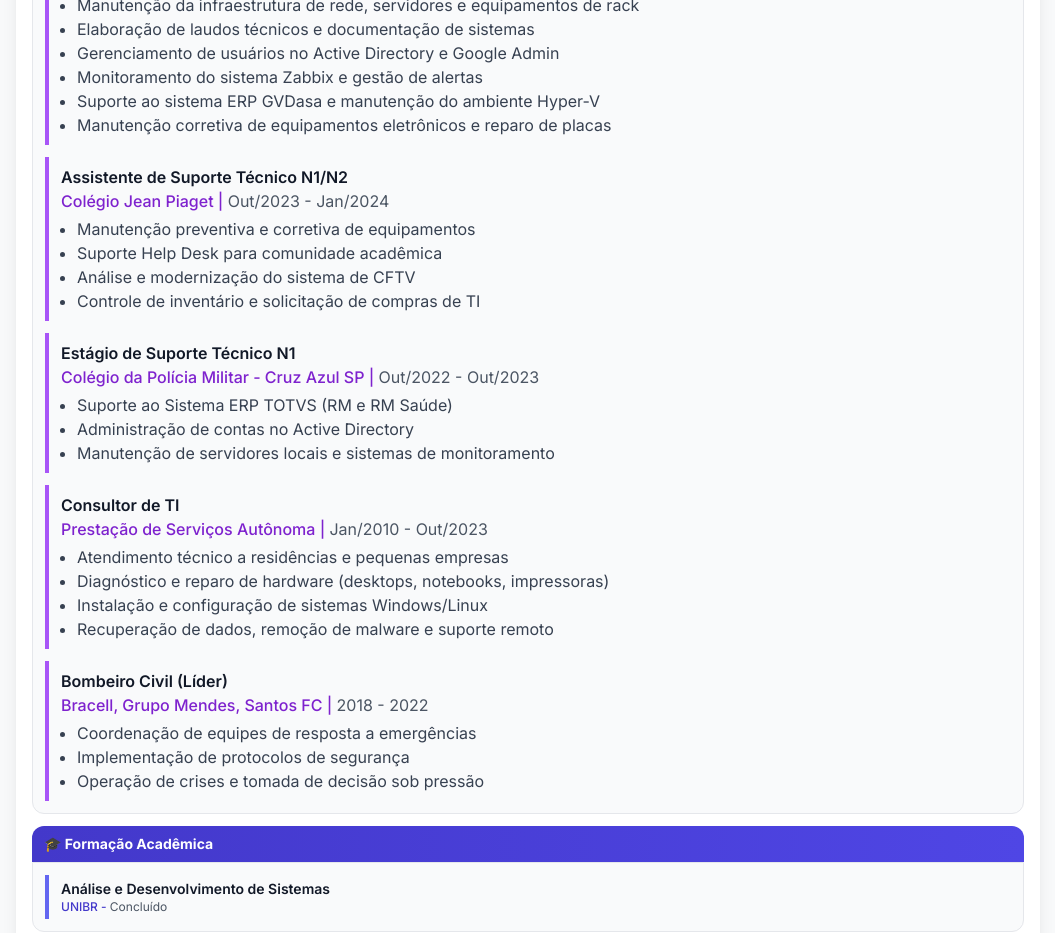
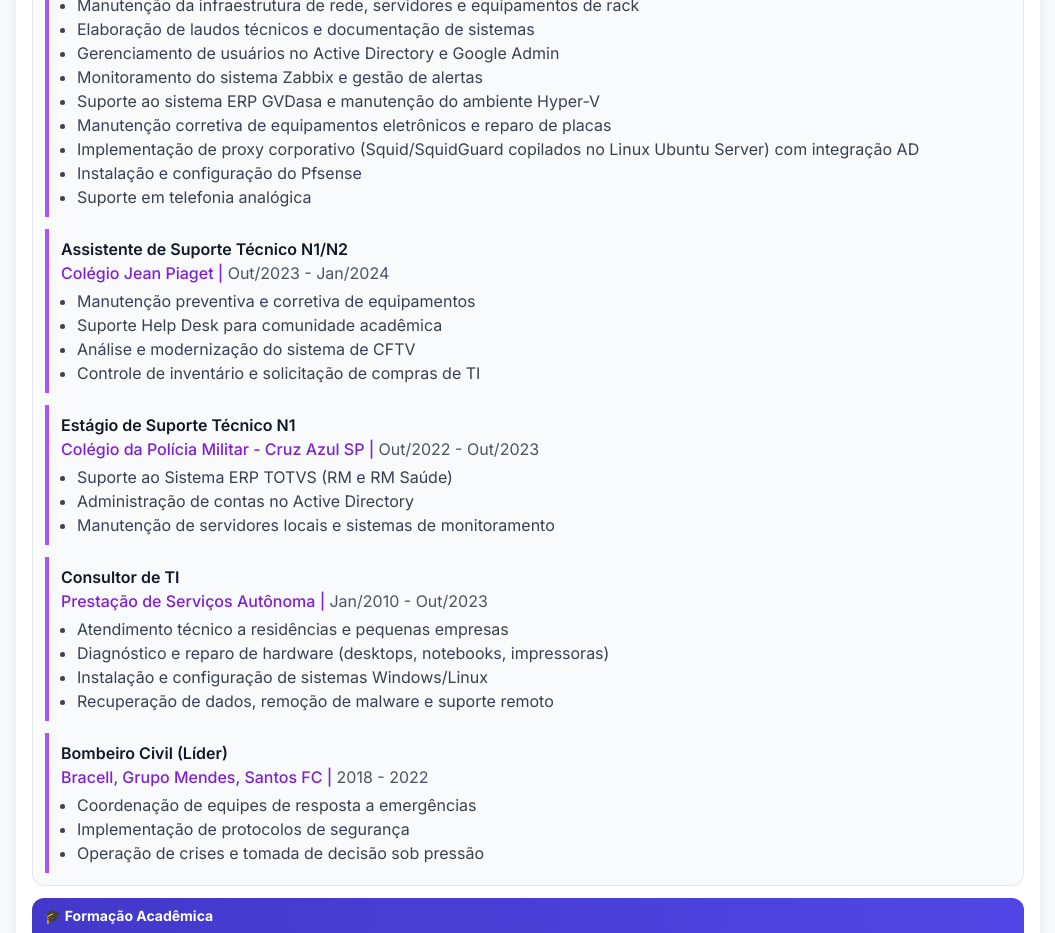
Before and after one commit to JonathanMoyano/curriculo, a Next.js app: page /imprimir in a window 1280 px wide. Shown: the part 820-1753 px from the top of the page, without its empty margins (112-1167 px from the left). Built offline with nearby package versions, Linux system fonts and the light colour scheme.

Commit message:
Update cv-data.js

```diff
--- a/src/data/cv-data.js
+++ b/src/data/cv-data.js
@@ -9,7 +9,7 @@ export const cvData = {
     summary: 'Profissional de TI com mais de 10 anos de experiência em suporte técnico, manutenção de hardware e configuração de sistemas. Atuação sólida em diagnóstico de problemas, reparo eletrônico e atendimento a usuários.',
   },
   contact: [
-    { type: 'email', icon: Mail, value: 'contato@jonathanmoyano.com.br', href: 'mailto:contato@jonathanmoyano.com.br' },
+    { type: 'email', icon: Mail, value: 'contato@jonathanmoyano.com.br', href: 'mailto:jonathan.moyano@outlook.com.br' },
     { type: 'phone', icon: Phone, value: '(13) 97412-4438', href: 'tel:+5513974124438' },
     { type: 'linkedin', icon: Linkedin, value: 'LinkedIn', href: 'https://www.linkedin.com/in/jonathansouzamoyano/', displayValue: 'linkedin.com/in/jonathansouzamoyano' },
     { type: 'github', icon: Github, value: 'GitHub', href: 'https://github.com/JonathanMoyano', displayValue: 'github.com/JonathanMoyano' },
@@ -40,7 +40,10 @@ export const cvData = {
         'Gerenciamento de usuários no Active Directory e Google Admin',
         'Monitoramento do sistema Zabbix e gestão de alertas',
         'Suporte ao sistema ERP GVDasa e manutenção do ambiente Hyper-V',
-        'Manutenção corretiva de equipamentos eletrônicos e reparo de placas'
+        'Manutenção corretiva de equipamentos eletrônicos e reparo de placas',
+        'Implementação de proxy corporativo (Squid/SquidGuard copilados no Linux Ubuntu Server) com integração AD',
+        'Instalação e configuração do Pfsense',
+        'Suporte em telefonia analógica'
       ]
     },
     {
```
